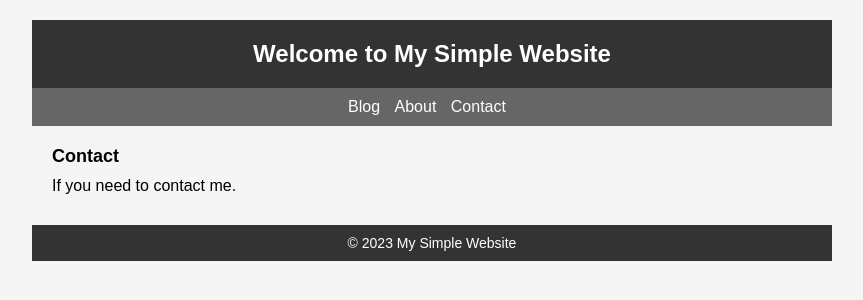
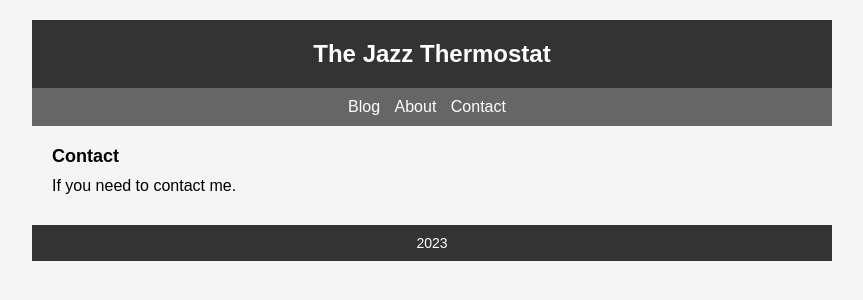
Before and after one commit to thermostarp/jazz_thermos, a plain HTML site: page contact.html in a window 1280 px wide. Shown: the whole page, without its empty margins (208-1071 px from the left). Drawn offline with Linux system fonts and the light colour scheme.

Commit message:
Update contact.html

```diff
--- a/contact.html
+++ b/contact.html
@@ -8,7 +8,7 @@
 <body>
     <div class="container">
     <header>
-        <h1>Welcome to My Simple Website</h1>
+        <h1>The Jazz Thermostat</h1>
     </header>
 
     <nav>
@@ -25,7 +25,7 @@
     </main>
 
     <footer>
-        <p>© 2023 My Simple Website</p>
+        <p>2023</p>
     </footer>
     </div>
 </body>
```
